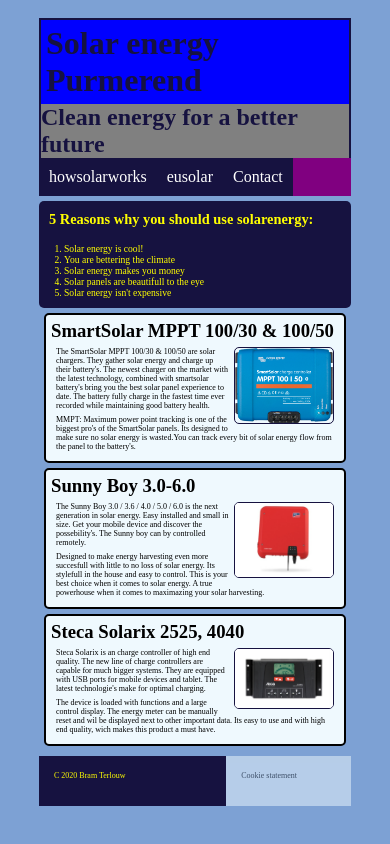
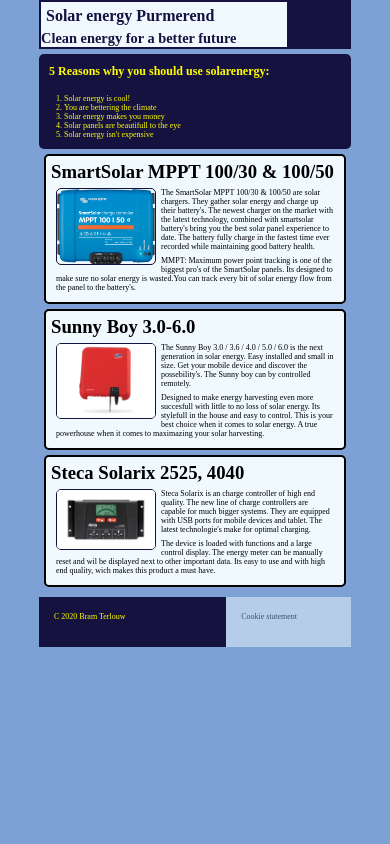
Before and after one commit to BramTerlouw/Webassesment, a plain HTML site: page index.html in a window 390 px wide. Drawn offline with Linux system fonts and the light colour scheme.

Commit message:
Css update mobile device
Css update voor mobile display

```diff
--- a/css/style.css
+++ b/css/style.css
@@ -217,6 +217,10 @@ onderaan de pagina, de cookie statement is een flexbox*/
 }}
 
 
+
+
+
+
 /* ====================================================================== */
 /* ====================================================================== */
 @media screen and (max-width: 1279px){
@@ -227,6 +231,8 @@ body {
 	background-color: #7da1d4;
 }
 
+/* ====================================================================== */
+/* ====================================================================== */
 /* Dit is de flex-box van de body, hierin komt alle content te staan*/
 #body-flex {
 	display: flex;
@@ -395,7 +401,7 @@ ol{
 
 .img-Articles {
 	width: 100px;
-	float: right;
+	float: left;
 	position: relative;
 	margin: 5px;
 	border: 1px solid #161240;
@@ -430,6 +436,13 @@ onderaan de pagina, de cookie statement is een flexbox*/
 
 }}
 
+
+
+
+
+
+/* ====================================================================== */
+/* ====================================================================== */
 @media screen and (max-width: 600px){
 	/* Style voor de body met eens schermgrootte onder de 480px */
 body {
@@ -438,6 +451,8 @@ body {
 	background-color: #7da1d4;
 }
 
+/* ====================================================================== */
+/* ====================================================================== */
 /* Dit is de flex-box van de body, hierin komt alle content te staan*/
 #body-flex {
 	display: flex;
@@ -445,61 +460,67 @@ body {
 	flex-direction: row;
 }
 
-/* Individuele opmaak voor het logo, de headers en de navigatiebalk*/
-.logo-Website {
-	background-color: Red;
-}
-
 .website-Title {
-	background-color: Blue;
+	padding: 5px;
+	background-color: #eff9fe;
+	font-size: 1em;
+	border-left: 2px solid #161240;
+	border-top: 2px solid #161240;
+	border-right: 2px solid #161240;
 }
 
 .website-Statement {
-	background-color: grey;
+	background-color: #eff9fe;
+	color: #161240;
+	border-left: 2px solid #161240;
+	border-right: 2px solid #161240;
+	font-size: 0.9em;
+	border-left: 2px solid #161240;
+	border-bottom: 2px solid #161240;
+	border-right: 2px solid #161240;
 }
 
+/* ====================================================================== */
+/* ====================================================================== */
+/* Style de Navigatie balk */
 .website-Navigatie {
-	background-color: purple;
+	background-color: #161240;
+}
+
+ul {
+	display: none;
 }
 
 
-/* Style voor de layout van het logo, de headers en de navigatie, deze zitten in een flexbox*/
-#logo-Website-Home {
-	flex-basis: 100%;
-	flex-grow: 1;
+/* ====================================================================== */
+/* ====================================================================== */
+#home-Header {
+	flex-basis: 80%;
+	flex-grow: 0;
 	flex-shrink: 0;
-	order: 1;
+	order: 1
 }
 
-#home-Title {
-	flex-basis: 100%;
+#logo-Website-Home {
+	display: none;
+}
+
+#home-Navigatie {
+	flex-basis: 20%;
 	flex-grow: 1;
 	flex-shrink: 0;
 	order: 2;
 }
 
-#home-Statement {
-	flex-basis: 100%;
-	flex-grow: 1;
-	flex-shrink: 0;
-	order: 3;
-}
-
 #home-Video {
-	order: 5;
 	display: none;
 }
 
-#home-Navigatie {
-	flex-basis: 100%;
-	flex-grow: 1;
-	flex-shrink: 0;
-	order: 4;
-}
 
-
-
-/* Style voor de aside en de artikelen, deze zitten ook in een flexbox, de artikelen hebben een breedte van 70%, de aside neemt de rest*/
+/* ====================================================================== */
+/* ====================================================================== */
+/* Style voor de aside en de artikelen, deze zitten ook in een flexbox,
+de artikelen hebben een breedte van 70%, de aside neemt de rest*/
 #home-Aside {
 	flex-basis: 100%;
 	flex-grow: 0;
@@ -508,12 +529,12 @@ body {
 	background-color: #161240;
 	border-radius: 5px;
 	padding: 10px;
-	font-size: 0.6em;
 	margin-top: 5px;
 }
 
 #aside-Header {
 	color: yellow;
+	font-size: 0.75em;
 }
 
 ol{
@@ -526,9 +547,12 @@ ol{
 	width: 100%;
 	background-color: #161240;
 	list-style-type: dotted;
+	font-size: 0.5em;
 }
 
 
+/* ====================================================================== */
+/* ====================================================================== */
 #article-flex {
 	flex-basis: 100%;
 	flex-grow: 0;
@@ -562,7 +586,6 @@ ol{
 
 .img-Articles {
 	width: 100px;
-	float: right;
 	position: relative;
 	margin: 5px;
 	border: 1px solid #161240;
@@ -570,7 +593,8 @@ ol{
 }
 
 
-
+/* ====================================================================== */
+/* ====================================================================== */
 /* Style voor de cookie statement en de footer, deze bevinden zich onderaan de pagina, de cookie statement is een flexbox*/
 #cookie-flex {
 	flex-basis: 40%;
```
